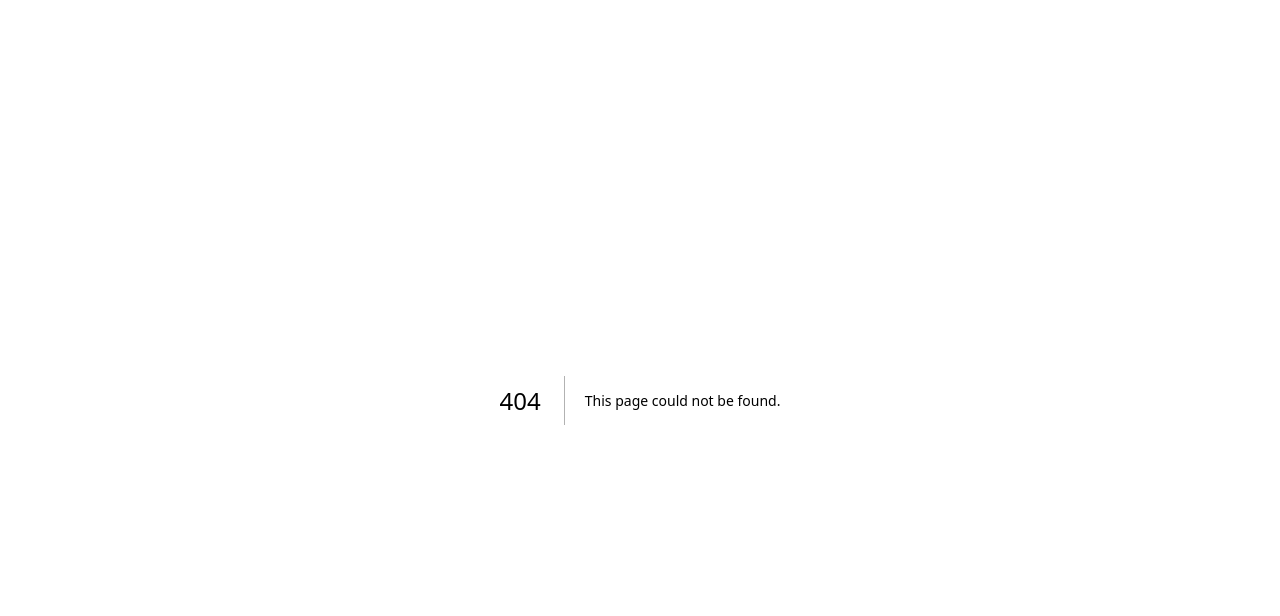
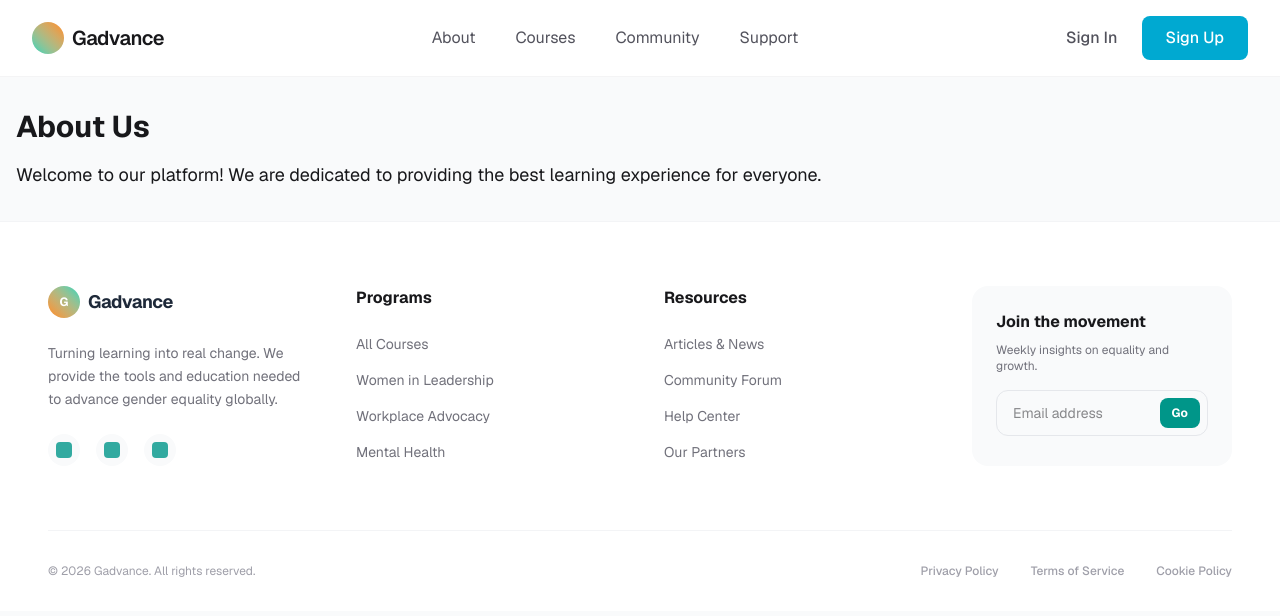
Before and after one commit to nathsuki73/gadvance, a Next.js app: page /workspace/about in a window 1280 px wide. Before the commit this address had no page. Shown: the top 616 px of the page. Built offline with nearby package versions, Linux system fonts and the light colour scheme.

Commit message:
Refactor workspace structure: add new pages for About, Community, Courses, Support, and Workspace; update Header links to reflect new routes

```diff
--- a/app/components/Header.tsx
+++ b/app/components/Header.tsx
@@ -19,25 +19,25 @@ const Header = () => {
       {/* Navigation Links */}
       <nav className="hidden md:flex items-center gap-10">
         <Link
-          href="/about"
+          href="/workspace/about"
           className="text-zinc-600 hover:text-black transition-colors"
         >
           About
         </Link>
         <Link
-          href="/workspace"
+          href="/workspace/courses"
           className="text-zinc-600 hover:text-black transition-colors"
         >
           Courses
         </Link>
         <Link
-          href="/community"
+          href="/workspace/community"
           className="text-zinc-600 hover:text-black transition-colors"
         >
           Community
         </Link>
         <Link
-          href="/support"
+          href="/workspace/support"
           className="text-zinc-600 hover:text-black transition-colors"
         >
           Support
```
Also changed, not shown: app/workspace/about/page.tsx (renamed from app/about/page.tsx), app/workspace/community/page.tsx (renamed from app/community/page.tsx), app/workspace/courses/page.tsx (renamed from app/workspace/page.tsx), app/workspace/support/page.tsx (renamed from app/support/page.tsx).
